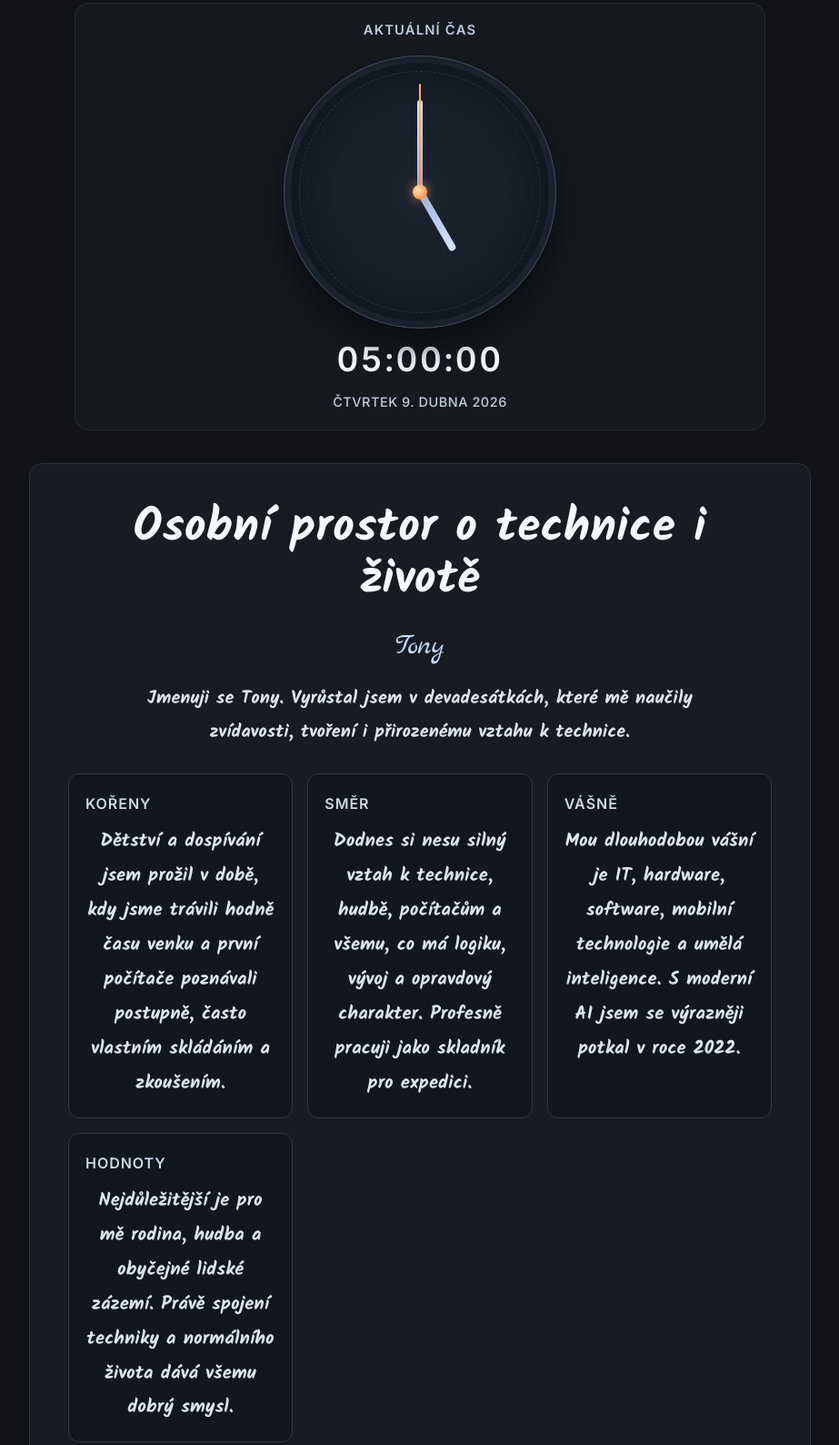
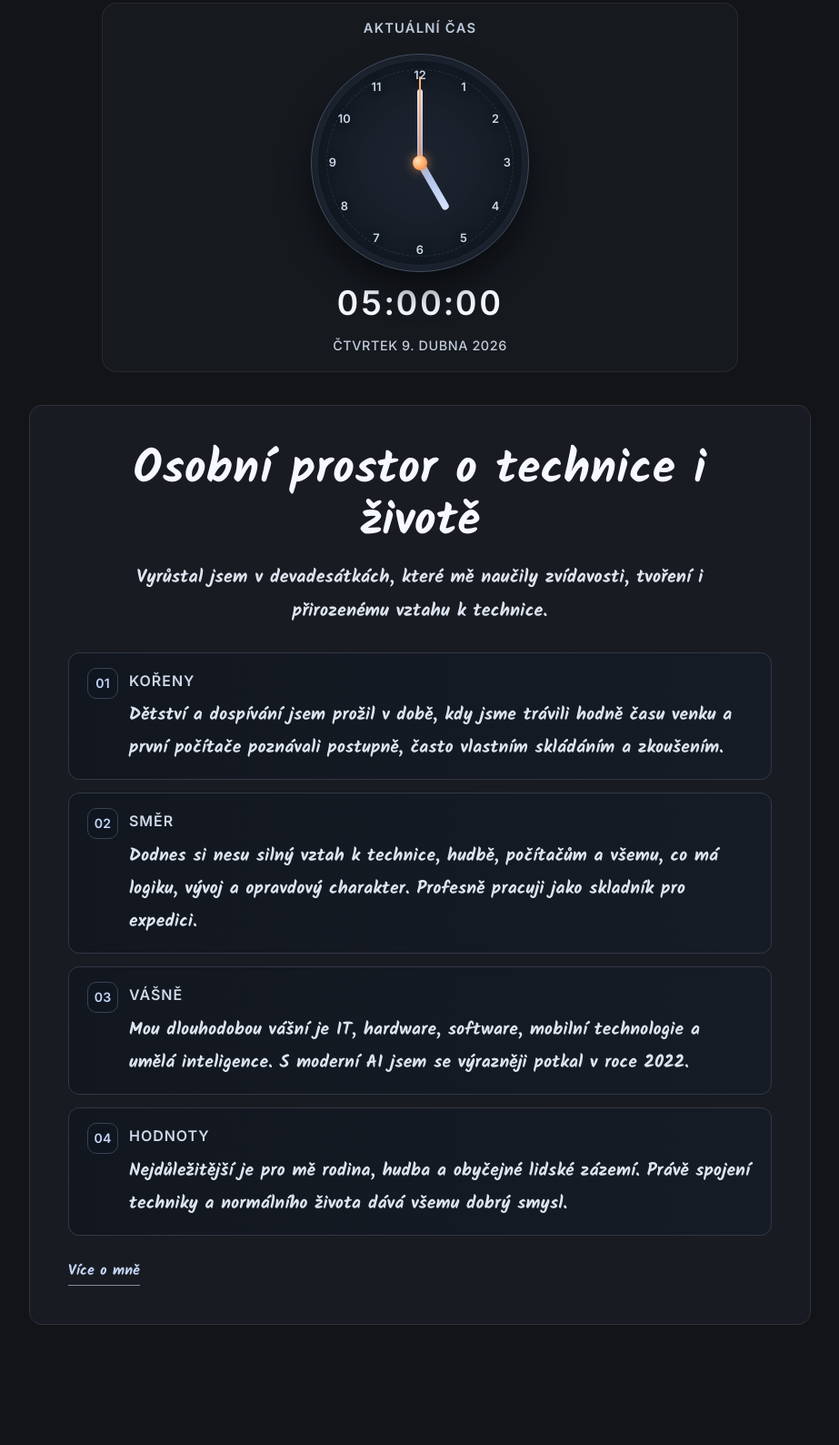
Before and after one commit to TonyStark-collab/tonystark.cz, a plain HTML site: page index.html in a window 1280 px wide. Shown: the part 123-1711 px from the top of the page at 91% size, without its empty margins (178-1101 px from the left). After the commit the page ends 1627 px from the top, so only its background shows below. Drawn offline with Linux system fonts and the light colour scheme.

Commit message:
Upravit domovskou sekci a zpřehlednit hodiny

```diff
--- a/index.html
+++ b/index.html
@@ -7,7 +7,7 @@
   <meta name="description" content="Osobní web TonyStark.cz v klidném, čistém a čitelném stylu." />
   <link rel="preconnect" href="https://fonts.googleapis.com" />
   <link rel="preconnect" href="https://fonts.gstatic.com" crossorigin />
-  <link href="https://fonts.googleapis.com/css2?family=Inter:wght@400;500;600&family=Kalam:wght@400;700&family=Marck+Script&display=swap" rel="stylesheet" />
+  <link href="https://fonts.googleapis.com/css2?family=Inter:wght@400;500;600&family=Kalam:wght@400;700&display=swap" rel="stylesheet" />
   <style>
     :root {
       --bg: #121418;
@@ -43,8 +43,8 @@
       justify-self: center;
       display: grid;
       gap: 14px;
-      width: min(100%, 760px);
-      padding: 16px;
+      width: min(100%, 700px);
+      padding: 14px;
       border: 1px solid color-mix(in srgb, var(--line) 68%, transparent);
       border-radius: 16px;
       background: color-mix(in srgb, var(--surface) 90%, transparent);
@@ -62,7 +62,7 @@
     }
 
     .clock-face {
-      width: min(300px, 72vw);
+      width: min(240px, 60vw);
       aspect-ratio: 1 / 1;
       margin: 0 auto;
       border-radius: 50%;
@@ -82,6 +82,23 @@
       inset: 16px;
       border-radius: 50%;
       border: 1px dashed color-mix(in srgb, #a8b7d7 15%, transparent);
+    }
+
+    .clock-number {
+      position: absolute;
+      left: 50%;
+      top: 50%;
+      font-family: "Inter", system-ui, sans-serif;
+      font-size: clamp(0.7rem, 1.7vw, 0.8rem);
+      font-weight: 600;
+      color: color-mix(in srgb, var(--text-soft) 72%, #a9b8d7);
+      transform:
+        translate(-50%, -50%)
+        rotate(calc(var(--i) * 30deg))
+        translateY(calc(-1 * (min(120px, 30vw) - 24px)))
+        rotate(calc(var(--i) * -30deg));
+      text-shadow: 0 0 8px color-mix(in srgb, #0a0f17 72%, transparent);
+      pointer-events: none;
     }
 
     .clock-hand {
@@ -214,7 +231,7 @@
     .hero {
       text-align: center;
       display: grid;
-      gap: 10px;
+      gap: 14px;
       margin-bottom: 24px;
     }
 
@@ -223,14 +240,6 @@
       font-size: clamp(2rem, 6.5vw, 3.2rem);
       line-height: 1.12;
       letter-spacing: 0.01em;
-    }
-
-    .podpis {
-      font-family: "Marck Script", cursive;
-      font-size: clamp(1.4rem, 4.8vw, 2rem);
-      color: var(--link);
-      display: inline-block;
-      margin-top: 4px;
     }
 
     .lead {
@@ -242,22 +251,40 @@
       text-align: center;
     }
 
-    .content-grid {
+    .content-flow {
       display: grid;
-      gap: 16px;
-      grid-template-columns: repeat(auto-fit, minmax(220px, 1fr));
+      gap: 14px;
       margin-top: 26px;
     }
 
-    .story-card {
-      border: 1px solid color-mix(in srgb, var(--line) 88%, #4c5670);
+    .story-item {
+      border: 1px solid color-mix(in srgb, var(--line) 82%, #4c5670);
       border-radius: 12px;
-      background: color-mix(in srgb, #11161f 80%, var(--surface));
-      padding: clamp(14px, 2.3vw, 18px);
+      background: linear-gradient(90deg, color-mix(in srgb, #11161f 88%, var(--surface)) 0%, color-mix(in srgb, #151c28 74%, var(--surface)) 100%);
+      padding: clamp(12px, 2.3vw, 16px) clamp(14px, 2.8vw, 20px);
+      display: grid;
+      grid-template-columns: auto 1fr;
+      align-items: start;
+      gap: 12px;
     }
 
-    .story-card h2 {
-      margin: 0 0 8px;
+    .story-mark {
+      width: 34px;
+      height: 34px;
+      border-radius: 10px;
+      border: 1px solid color-mix(in srgb, var(--line) 70%, #5d6a84);
+      font-family: "Inter", system-ui, sans-serif;
+      font-size: 0.88rem;
+      font-weight: 700;
+      line-height: 1;
+      display: grid;
+      place-items: center;
+      color: var(--link);
+      background: color-mix(in srgb, #0f1520 84%, var(--surface));
+    }
+
+    .story-copy h2 {
+      margin: 0 0 5px;
       font-family: "Inter", system-ui, sans-serif;
       font-size: 1rem;
       text-transform: uppercase;
@@ -265,12 +292,12 @@
       color: color-mix(in srgb, var(--text-soft) 74%, #a5b4cf);
     }
 
-    .story-card p {
+    .story-copy p {
       margin: 0;
-      font-size: clamp(1.1rem, 2.5vw, 1.28rem);
+      font-size: clamp(1rem, 2.4vw, 1.22rem);
       color: var(--text-soft);
       font-weight: 700;
-      text-align: center;
+      text-align: left;
     }
 
     .more {
@@ -305,7 +332,6 @@
         justify-content: center;
       }
       .menu.open { display: flex; }
-      .story-card p { text-align: left; }
     }
   </style>
 </head>
@@ -328,6 +354,18 @@
     <section class="clock-wrap" aria-label="Aktuální hodiny">
       <p class="clock-label">Aktuální čas</p>
       <div class="clock-face" aria-hidden="true">
+        <span class="clock-number" style="--i:1">1</span>
+        <span class="clock-number" style="--i:2">2</span>
+        <span class="clock-number" style="--i:3">3</span>
+        <span class="clock-number" style="--i:4">4</span>
+        <span class="clock-number" style="--i:5">5</span>
+        <span class="clock-number" style="--i:6">6</span>
+        <span class="clock-number" style="--i:7">7</span>
+        <span class="clock-number" style="--i:8">8</span>
+        <span class="clock-number" style="--i:9">9</span>
+        <span class="clock-number" style="--i:10">10</span>
+        <span class="clock-number" style="--i:11">11</span>
+        <span class="clock-number" style="--i:12">12</span>
         <span class="clock-hand hour" id="hour-hand"></span>
         <span class="clock-hand minute" id="minute-hand"></span>
         <span class="clock-hand second" id="second-hand"></span>
@@ -340,26 +378,37 @@
     <main>
       <header class="hero">
         <h1>Osobní prostor o technice i životě</h1>
-        <span class="podpis">Tony</span>
-        <p class="lead">Jmenuji se Tony. Vyrůstal jsem v devadesátkách, které mě naučily zvídavosti, tvoření i přirozenému vztahu k technice.</p>
+        <p class="lead">Vyrůstal jsem v devadesátkách, které mě naučily zvídavosti, tvoření i přirozenému vztahu k technice.</p>
       </header>
 
-      <div class="content-grid">
-        <article class="story-card">
+      <div class="content-flow">
+        <article class="story-item">
+          <span class="story-mark" aria-hidden="true">01</span>
+          <div class="story-copy">
             <h2>Kořeny</h2>
             <p>Dětství a dospívání jsem prožil v době, kdy jsme trávili hodně času venku a první počítače poznávali postupně, často vlastním skládáním a zkoušením.</p>
+          </div>
         </article>
-        <article class="story-card">
+        <article class="story-item">
+          <span class="story-mark" aria-hidden="true">02</span>
+          <div class="story-copy">
             <h2>Směr</h2>
             <p>Dodnes si nesu silný vztah k technice, hudbě, počítačům a všemu, co má logiku, vývoj a opravdový charakter. Profesně pracuji jako skladník pro expedici.</p>
+          </div>
         </article>
-        <article class="story-card">
+        <article class="story-item">
+          <span class="story-mark" aria-hidden="true">03</span>
+          <div class="story-copy">
             <h2>Vášně</h2>
             <p>Mou dlouhodobou vášní je IT, hardware, software, mobilní technologie a umělá inteligence. S moderní AI jsem se výrazněji potkal v roce 2022.</p>
+          </div>
         </article>
-        <article class="story-card">
+        <article class="story-item">
+          <span class="story-mark" aria-hidden="true">04</span>
+          <div class="story-copy">
             <h2>Hodnoty</h2>
             <p>Nejdůležitější je pro mě rodina, hudba a obyčejné lidské zázemí. Právě spojení techniky a normálního života dává všemu dobrý smysl.</p>
+          </div>
         </article>
       </div>
 
```
Lines whose indentation alone changed are shown as unchanged.
